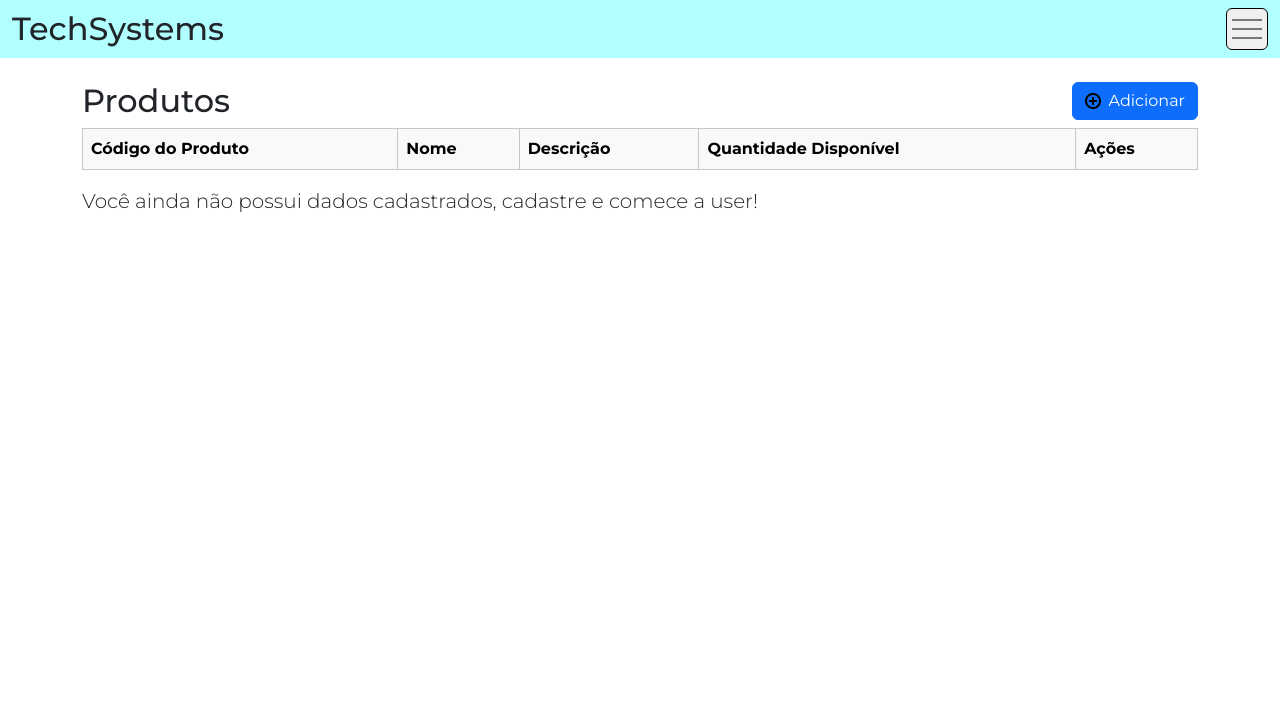
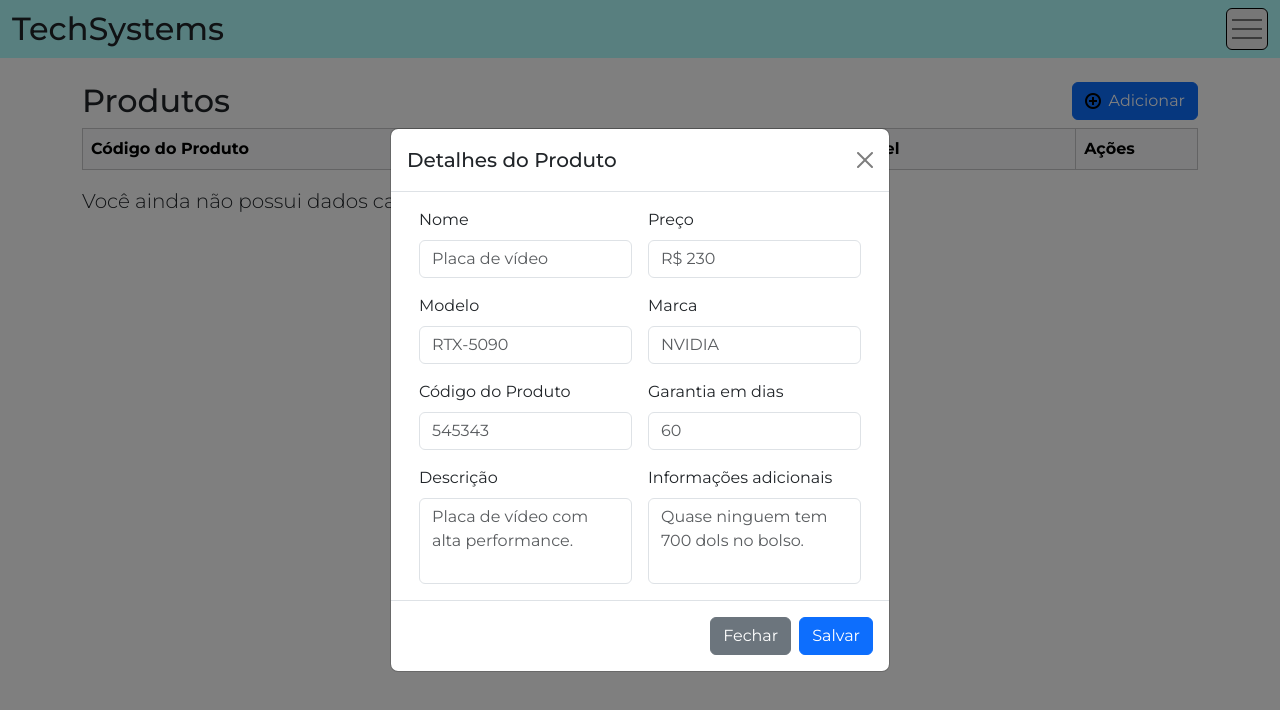
Before and after one commit to jonathaneamorim/TechSystems, a plain HTML site: page pages/produtos.html in a window 1280 px wide. Both pictures are taken after a click on the button "Adicionar". Drawn offline with nearby package versions, Linux system fonts and the light colour scheme.

Commit message:
Adicionando o modal e os campos para preencher o formulário

```diff
--- a/pages/produtos.html
+++ b/pages/produtos.html
@@ -46,7 +46,7 @@
                     <a class="text-decoration-none rounded" href="/pages/assistencia.html"><li class="list-group-item">Assistencia</li></a>
                     <a class="text-decoration-none rounded" href="/pages/pedidos.html"><li class="list-group-item">Pedidos</li></a>
                     <a class="text-decoration-none rounded" href="/pages/entregas.html"><li class="list-group-item">Entregas</li></a>
-                  </ul>
+                </ul>
             </div>
         </div>
     </div>
@@ -55,9 +55,11 @@
     <div class="container mt-4">
         <div class="d-flex justify-content-between">
             <h2>Produtos</h2>
-
-            <div add_button>
-                <button class="btn btn-primary d-flex align-items-center gap-2"><img src="/media/svg/add.png" alt="adicionar"> Adicionar</button>
+            <div>
+                <!-- Botão para abrir modal centralizado -->
+                <button class="btn btn-primary d-flex align-items-center gap-2" data-bs-toggle="modal" data-bs-target="#exampleModalCenter">
+                    <img src="/media/svg/add.png" alt="adicionar"> Adicionar
+                </button>
             </div>
         </div>
 
@@ -77,16 +79,64 @@
             </table>
 
             <div id="infoUser"></div>
-
         </div>
     </div>
 
-    <!-- Importação dos scripts do Bootstrap -->
-    <script src="https://cdn.jsdelivr.net/npm/@popperjs/core@2.11.8/dist/umd/popper.min.js"></script>
+    <!-- Modal centralizado -->
+    <div class="modal fade" id="exampleModalCenter" tabindex="-1" aria-labelledby="exampleModalCenterTitle" aria-hidden="true">
+        <div class="modal-dialog modal-dialog-centered">
+            <div class="modal-content">
+                <div class="modal-header">
+                    <h5 class="modal-title" id="exampleModalCenterTitle">Detalhes do Produto</h5>
+                    <button type="button" class="btn-close" data-bs-dismiss="modal"></button>
+                </div>
+                <div class="modal-body">
+                    <div class="container">
+                        <div class="row g-3">
+                            <div class="col-md-6">
+                                <label class="form-label">Nome</label>
+                                <input type="text" class="form-control" placeholder="Placa de vídeo">
+                            </div>
+                            <div class="col-md-6">
+                                <label class="form-label">Preço</label>
+                                <input type="text" class="form-control" placeholder="R$ 230">
+                            </div>
+                            <div class="col-md-6">
+                                <label class="form-label">Modelo</label>
+                                <input type="text" class="form-control" placeholder="RTX-5090">
+                            </div>
+                            <div class="col-md-6">
+                                <label class="form-label">Marca</label>
+                                <input type="text" class="form-control" placeholder="NVIDIA">
+                            </div>
+                            <div class="col-md-6">
+                                <label class="form-label">Código do Produto</label>
+                                <input type="text" class="form-control" placeholder="545343">
+                            </div>
+                            <div class="col-md-6">
+                                <label class="form-label">Garantia em dias</label>
+                                <input type="text" class="form-control" placeholder="60">
+                            </div>
+                            <div class="col-md-6">
+                                <label class="form-label">Descrição</label>
+                                <textarea class="form-control" rows="3" style="resize: none;" placeholder="Placa de vídeo com alta performance."></textarea>
+                            </div>
+                            <div class="col-md-6">
+                                <label class="form-label">Informações adicionais</label>
+                                <textarea class="form-control" style="resize: none;" rows="3" placeholder="Quase ninguem tem 700 dols no bolso."></textarea>
+                            </div>
+                        </div>
+                    </div>
+                </div>
+                <div class="modal-footer">
+                    <button type="button" class="btn btn-secondary" data-bs-dismiss="modal">Fechar</button>
+                    <button type="button" class="btn btn-primary">Salvar</button>
+                </div>
+            </div>
+        </div>
+    </div>
+
     <script src="https://cdn.jsdelivr.net/npm/bootstrap@5.3.3/dist/js/bootstrap.min.js"></script>
-
-    <!-- Incluído na importação o parâmetro type="module", ele indica que o arquivo importado importará outros arquivos.-->
-    <!-- Script personalizado -->
     <script type="module" src="../Javascript/index.js"></script>
 </body>
 </html>
```
Also changed, not shown: pages/assistencia.html (+1 -1 lines).
